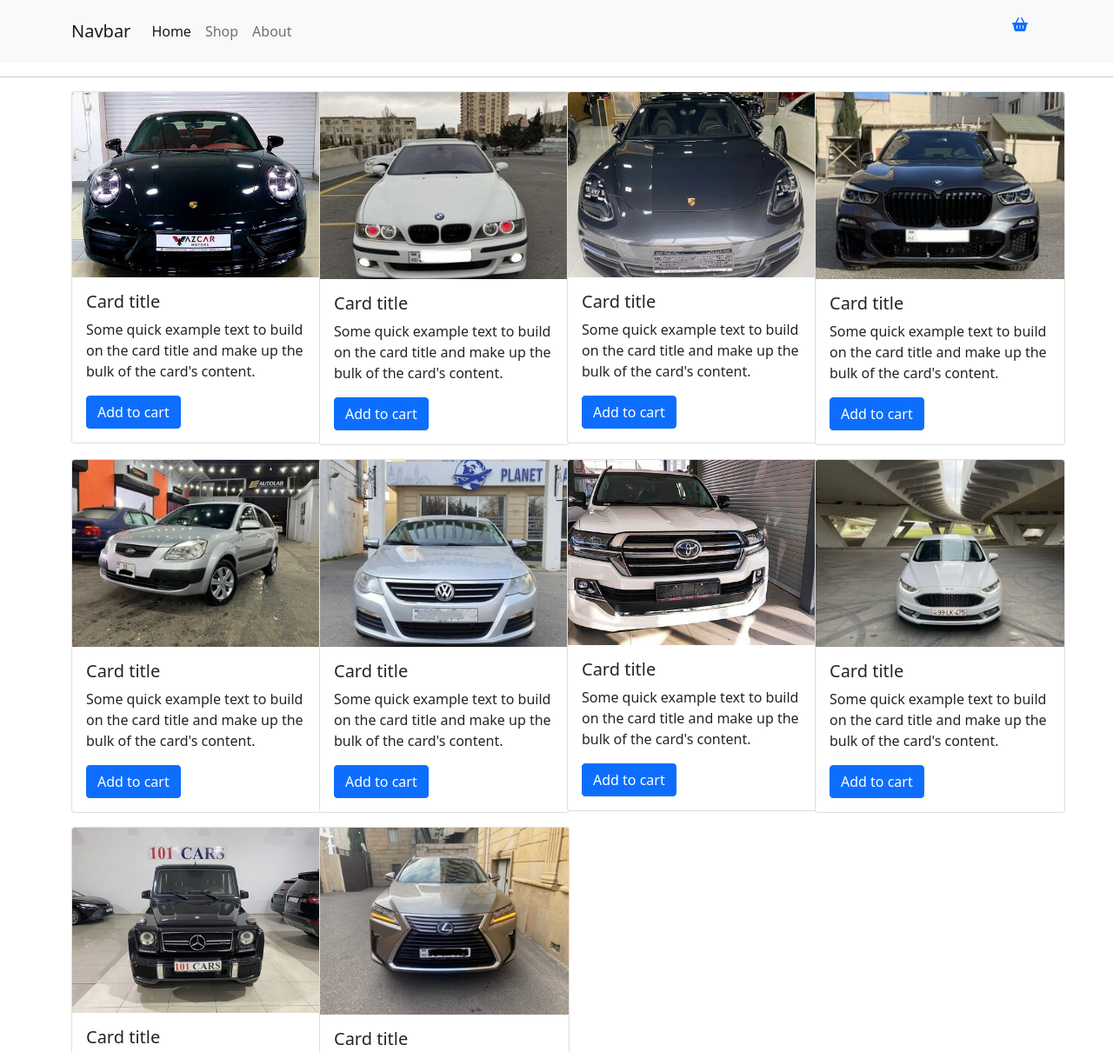
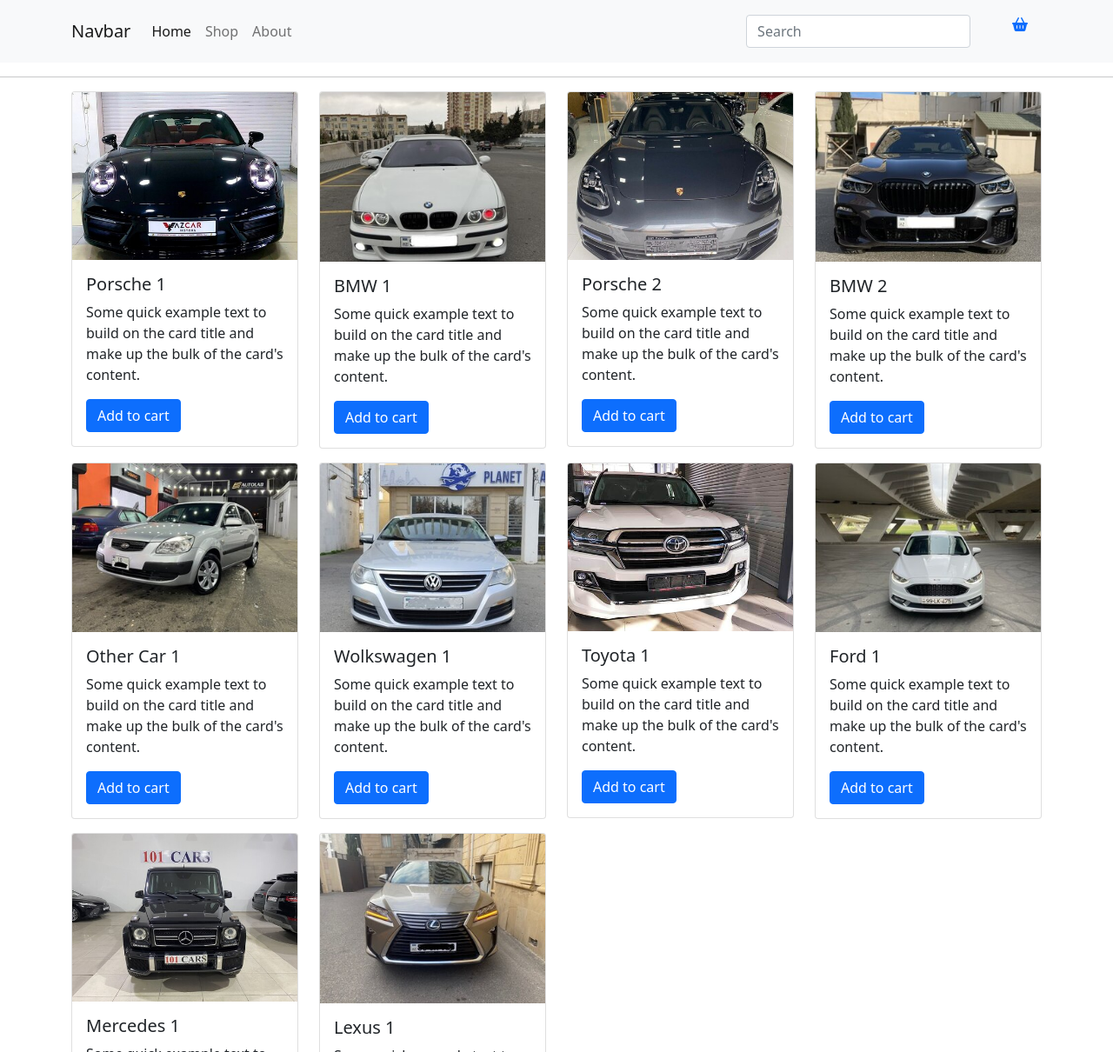
Before and after one commit to muradhaji-code/45.07.12.2021-Home-Task, a plain HTML site: page index.html in a window 1280 px wide. Shown: the top 1210 px of the page at 87% size. Drawn offline with nearby package versions, Linux system fonts and the light colour scheme.

Commit message:
search function on keyup event solved

```diff
--- a/index.html
+++ b/index.html
@@ -41,6 +41,13 @@
               <a class="nav-link" href="#">About</a>
             </li>
           </ul>
+          <input
+            id="searchInput"
+            class="form-control w-25"
+            type="search"
+            placeholder="Search"
+            aria-label="Search"
+          />
           <ul class="basket">
             <li>
               <a class="nav-link active" aria-current="page" href="#"
@@ -58,12 +65,12 @@
     <hr />
     <section id="product">
       <div class="container">
-        <div class="row">
-          <div class="col-lg-3 mb-3">
-            <div class="card" style="width: 18rem">
+        <div id="card-row" class="row">
+          <div class="card-container col-lg-3 mb-3">
+            <div class="card">
               <img src="img/c1.jpg" class="card-img-top" alt="..." />
               <div class="card-body">
-                <h5 class="card-title">Card title</h5>
+                <h5 class="card-title">Porsche 1</h5>
                 <p class="card-text">
                   Some quick example text to build on the card title and make up
                   the bulk of the card's content.
@@ -72,12 +79,11 @@
               </div>
             </div>
           </div>
-
-          <div class="col-lg-3 mb-3">
-            <div class="card" style="width: 18rem">
+          <div class="card-container col-lg-3 mb-3">
+            <div class="card">
               <img src="img/c2.jpg" class="card-img-top" alt="..." />
               <div class="card-body">
-                <h5 class="card-title">Card title</h5>
+                <h5 class="card-title">BMW 1</h5>
                 <p class="card-text">
                   Some quick example text to build on the card title and make up
                   the bulk of the card's content.
@@ -86,11 +92,11 @@
               </div>
             </div>
           </div>
-          <div class="col-lg-3 mb-3">
-            <div class="card" style="width: 18rem">
+          <div class="card-container col-lg-3 mb-3">
+            <div class="card">
               <img src="img/c3.jpg" class="card-img-top" alt="..." />
               <div class="card-body">
-                <h5 class="card-title">Card title</h5>
+                <h5 class="card-title">Porsche 2</h5>
                 <p class="card-text">
                   Some quick example text to build on the card title and make up
                   the bulk of the card's content.
@@ -99,11 +105,11 @@
               </div>
             </div>
           </div>
-          <div class="col-lg-3 mb-3">
-            <div class="card" style="width: 18rem">
+          <div class="card-container col-lg-3 mb-3">
+            <div class="card">
               <img src="img/c4.jpg" class="card-img-top" alt="..." />
               <div class="card-body">
-                <h5 class="card-title">Card title</h5>
+                <h5 class="card-title">BMW 2</h5>
                 <p class="card-text">
                   Some quick example text to build on the card title and make up
                   the bulk of the card's content.
@@ -112,11 +118,11 @@
               </div>
             </div>
           </div>
-          <div class="col-lg-3 mb-3">
-            <div class="card" style="width: 18rem">
+          <div class="card-container col-lg-3 mb-3">
+            <div class="card">
               <img src="img/c5.jpg" class="card-img-top" alt="..." />
               <div class="card-body">
-                <h5 class="card-title">Card title</h5>
+                <h5 class="card-title">Other Car 1</h5>
                 <p class="card-text">
                   Some quick example text to build on the card title and make up
                   the bulk of the card's content.
@@ -125,11 +131,11 @@
               </div>
             </div>
           </div>
-          <div class="col-lg-3 mb-3">
-            <div class="card" style="width: 18rem">
+          <div class="card-container col-lg-3 mb-3">
+            <div class="card">
               <img src="img/c6.jpg" class="card-img-top" alt="..." />
               <div class="card-body">
-                <h5 class="card-title">Card title</h5>
+                <h5 class="card-title">Wolkswagen 1</h5>
                 <p class="card-text">
                   Some quick example text to build on the card title and make up
                   the bulk of the card's content.
@@ -138,11 +144,11 @@
               </div>
             </div>
           </div>
-          <div class="col-lg-3 mb-3">
-            <div class="card" style="width: 18rem">
+          <div class="card-container col-lg-3 mb-3">
+            <div class="card">
               <img src="img/c7.jpg" class="card-img-top" alt="..." />
               <div class="card-body">
-                <h5 class="card-title">Card title</h5>
+                <h5 class="card-title">Toyota 1</h5>
                 <p class="card-text">
                   Some quick example text to build on the card title and make up
                   the bulk of the card's content.
@@ -151,11 +157,11 @@
               </div>
             </div>
           </div>
-          <div class="col-lg-3 mb-3">
-            <div class="card" style="width: 18rem">
+          <div class="card-container col-lg-3 mb-3">
+            <div class="card">
               <img src="img/c8.jpg" class="card-img-top" alt="..." />
               <div class="card-body">
-                <h5 class="card-title">Card title</h5>
+                <h5 class="card-title">Ford 1</h5>
                 <p class="card-text">
                   Some quick example text to build on the card title and make up
                   the bulk of the card's content.
@@ -164,11 +170,11 @@
               </div>
             </div>
           </div>
-          <div class="col-lg-3 mb-3">
-            <div class="card" style="width: 18rem">
+          <div class="card-container col-lg-3 mb-3">
+            <div class="card">
               <img src="img/c9.jpg" class="card-img-top" alt="..." />
               <div class="card-body">
-                <h5 class="card-title">Card title</h5>
+                <h5 class="card-title">Mercedes 1</h5>
                 <p class="card-text">
                   Some quick example text to build on the card title and make up
                   the bulk of the card's content.
@@ -177,11 +183,11 @@
               </div>
             </div>
           </div>
-          <div class="col-lg-3 mb-3">
-            <div class="card" style="width: 18rem">
+          <div class="card-container col-lg-3 mb-3">
+            <div class="card">
               <img src="img/c10.jpg" class="card-img-top" alt="..." />
               <div class="card-body">
-                <h5 class="card-title">Card title</h5>
+                <h5 class="card-title">Lexus 1</h5>
                 <p class="card-text">
                   Some quick example text to build on the card title and make up
                   the bulk of the card's content.
--- a/js/script.js
+++ b/js/script.js
@@ -46,3 +46,35 @@ addToCart.forEach((prd) => {
     }
   });
 });
+
+const searchInput = document.getElementById("searchInput");
+
+let cardContainers = [...document.getElementsByClassName("card-container")];
+
+searchInput.addEventListener("keyup", (e) => {
+  const searchKey = e.target.value;
+
+  let allTitles = cardContainers.map((card) => {
+    let cardDiv = card.children[0];
+    let cardBody = cardDiv.children[1];
+    let cardTitle = cardBody.children[0].innerHTML;
+    return cardTitle;
+  });
+
+  let filteredTitles = allTitles.filter((title) =>
+    title.toLowerCase().includes(searchKey.toLowerCase())
+  );
+
+  let filteredCardDivs = cardContainers.filter((card) => {
+    let cardDiv = card.children[0];
+    let cardBody = cardDiv.children[1];
+    let cardTitle = cardBody.children[0].innerHTML;
+    return filteredTitles.includes(cardTitle);
+  });
+
+  const cardRow = document.getElementById("card-row");
+
+  [...cardRow.children].forEach((child) => cardRow.removeChild(child));
+
+  filteredCardDivs.forEach((card) => cardRow.appendChild(card));
+});
```
